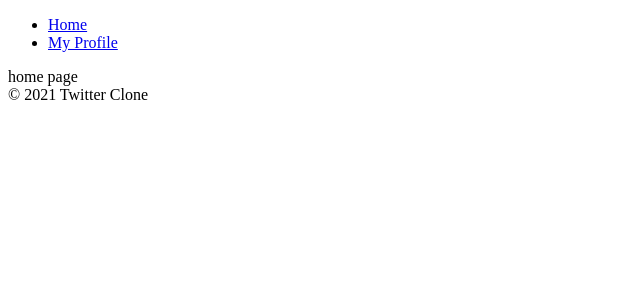
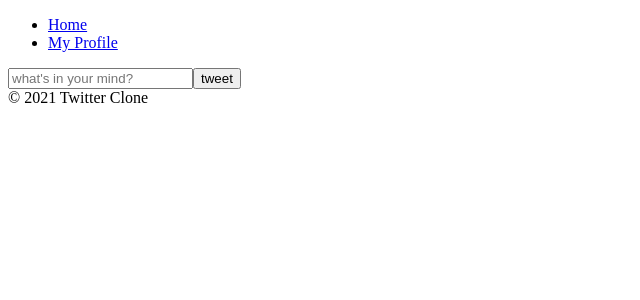
Before and after one commit to Marklin2289/twitter_clone_app, a React (Create React App) app: page /#/ in a window 1280 px wide. Shown: the top 300 px of the page, without its empty margins (0-640 px from the left). Built offline with nearby package versions, Linux system fonts and the light colour scheme; no server answers; sample sign-in values are in the browser's storage.

Commit message:
added tweet feature and firestore

```diff
--- a/src/fbase.js
+++ b/src/fbase.js
@@ -1,5 +1,6 @@
 import firebase from "firebase/app";
 import "firebase/auth";
+import "firebase/firestore";
 
 const firebaseConfig = {
   apiKey: process.env.REACT_APP_API_KEY,
@@ -14,3 +15,4 @@ firebase.initializeApp(firebaseConfig);
 
 export const firebaseInstance = firebase;
 export const authService = firebase.auth();
+export const dbService = firebase.firestore();
--- a/src/routes/Home.jsx
+++ b/src/routes/Home.jsx
@@ -1,9 +1,30 @@
-import Navigation from 'components/Navigation';
-import React from 'react';
+import { dbService } from 'fbase';
+import React, { useState } from 'react';
 
-export default function home() {
+export default function Home() {
+    const [tweet,setTweet] = useState("");
+
+    const onSubmit = async(e) => {
+        e.preventDefault();
+        await dbService.collection("tweet").add({
+            tweet: tweet,
+            createdAt: Date.now()
+        });
+        setTweet("");
+    }
+
+    const onChange = (e) => {
+        const {target: {value}} = e;
+        setTweet(value);
+        // console.log(value)
+    }
+
     return (
-
-        <span>home page</span>
+        <div>
+            <form onSubmit={onSubmit} >
+                <input  value={tweet} onChange={onChange} type="text" placeholder="what's in your mind?" maxLength={120} />
+                <input type="submit" value="tweet" />
+            </form>
+        </div>
     )
 };
```
